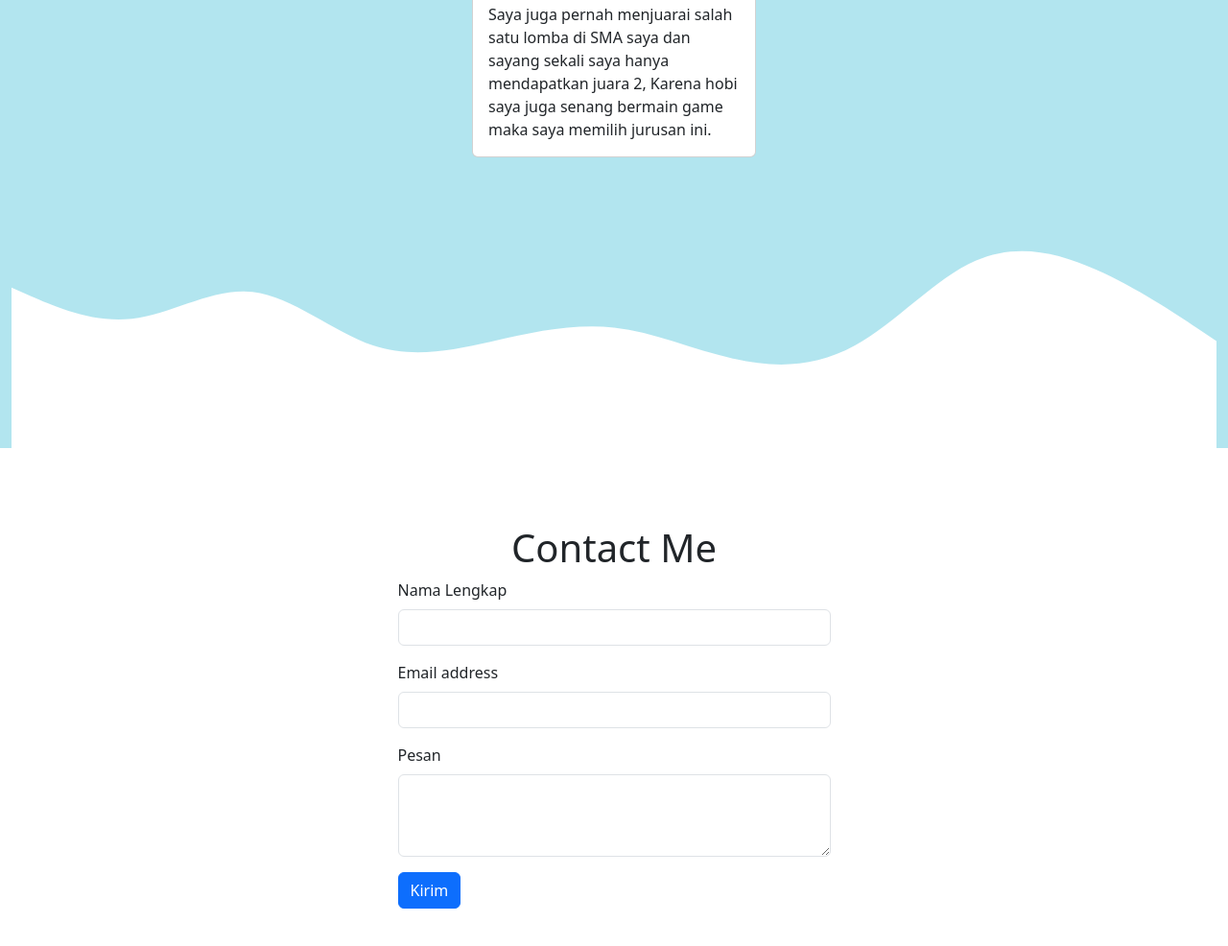
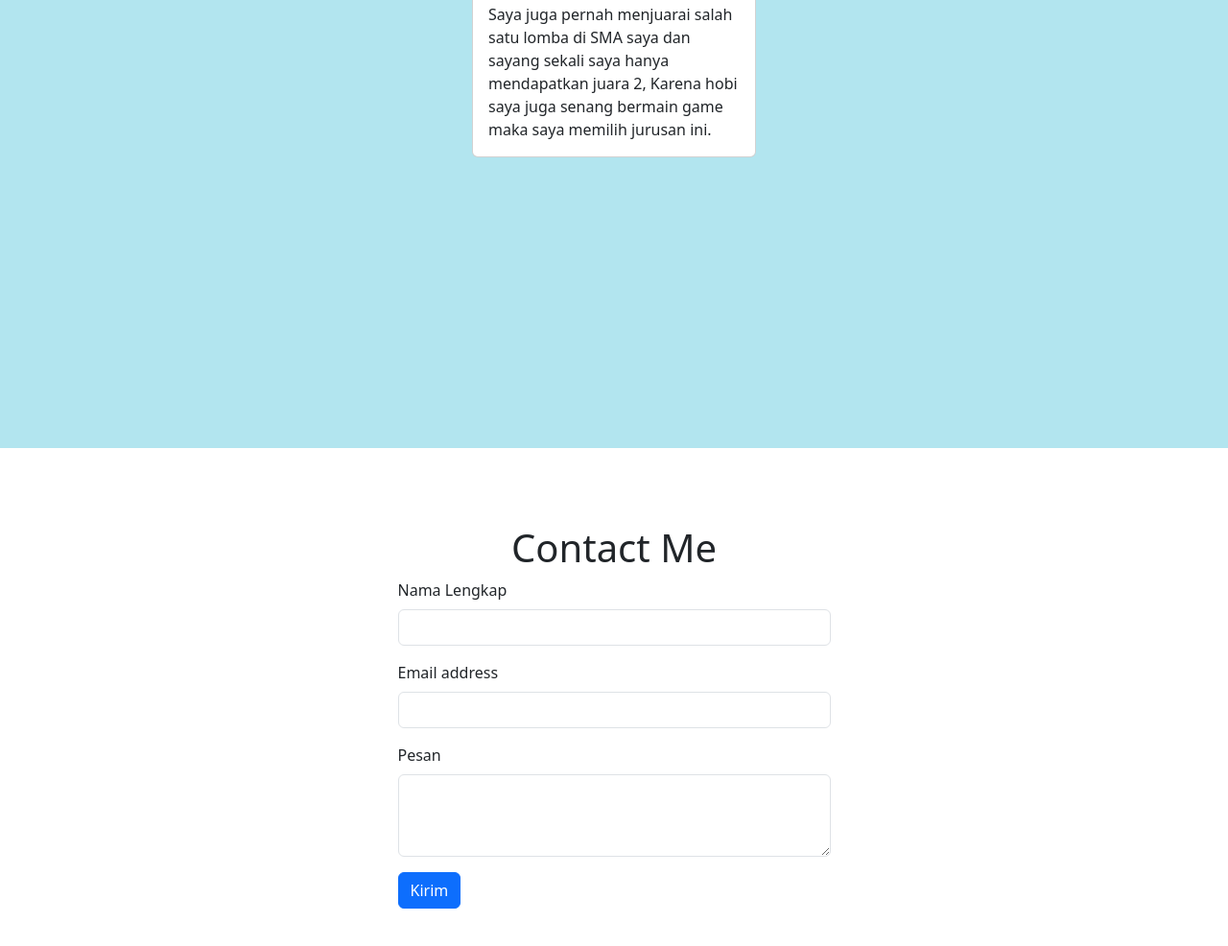
Before and after one commit to NorimitsuRonaldo/Norimitsu.github.io, a plain HTML site: page index.html in a window 1280 px wide. Shown: the part 2334-3320 px from the top of the page at 96% size. Drawn offline with nearby package versions, Linux system fonts and the light colour scheme.

Commit message:
Update index.html

```diff
--- a/index.html
+++ b/index.html
@@ -148,11 +148,6 @@
           </div>
         </div>
       <svg xmlns="http://www.w3.org/2000/svg" viewBox="0 0 1440 320">
-        <path
-          fill="#ffffff"
-          fill-opacity="1"
-          d="M0,128L24,138.7C48,149,96,171,144,165.3C192,160,240,128,288,133.3C336,139,384,181,432,197.3C480,213,528,203,576,192C624,181,672,171,720,176C768,181,816,203,864,213.3C912,224,960,224,1008,197.3C1056,171,1104,117,1152,96C1200,75,1248,85,1296,106.7C1344,128,1392,160,1416,176L1440,192L1440,320L1416,320C1392,320,1344,320,1296,320C1248,320,1200,320,1152,320C1104,320,1056,320,1008,320C960,320,912,320,864,320C816,320,768,320,720,320C672,320,624,320,576,320C528,320,480,320,432,320C384,320,336,320,288,320C240,320,192,320,144,320C96,320,48,320,24,320L0,320Z"
-        ></path>
       </svg>
     </section>
     <!-- Akhir Project -->
```
